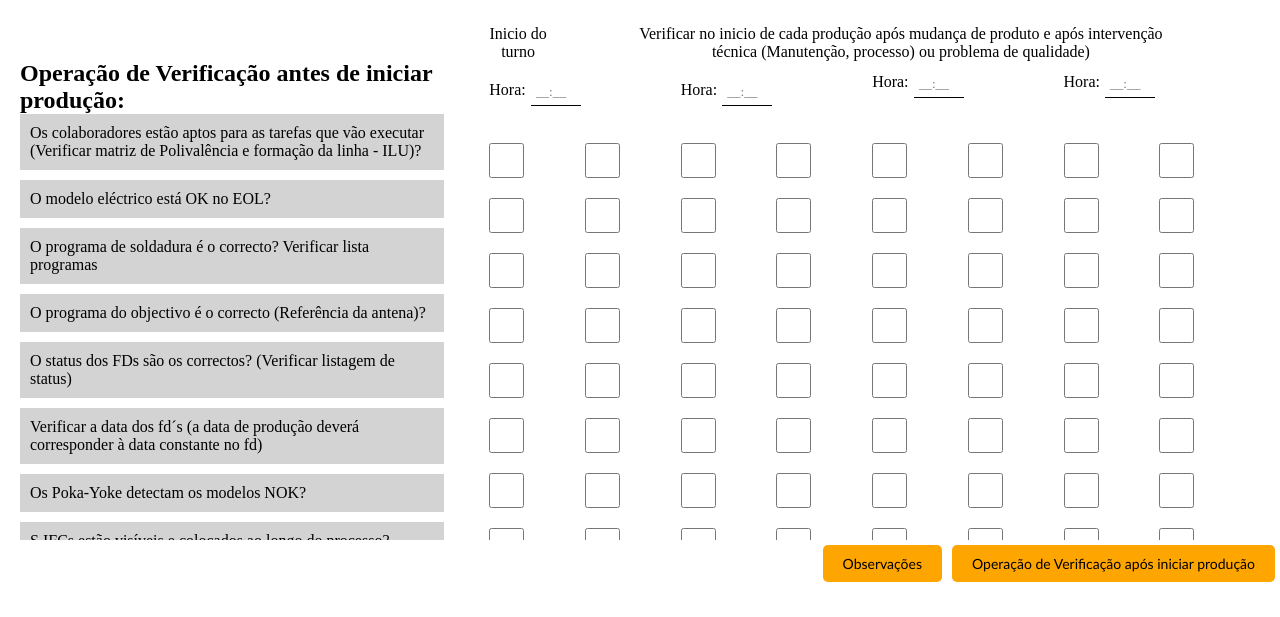
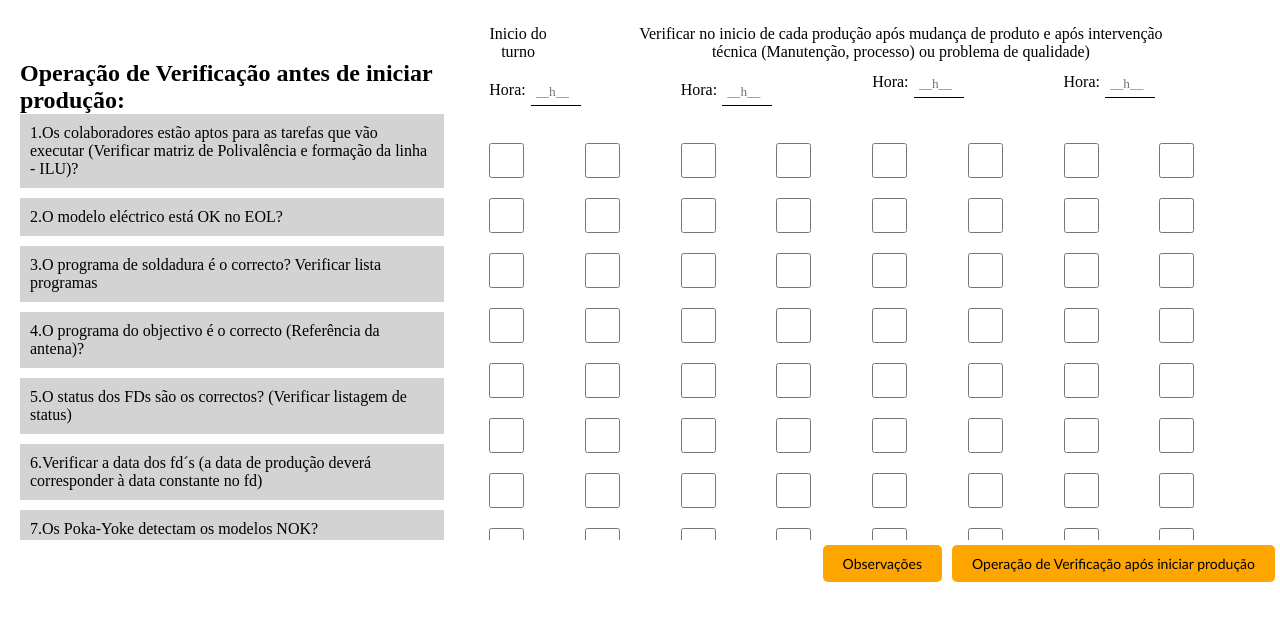
Before and after one commit to EduCosme99/flaskProject, a Flask app: page /funcionario in a window 1280 px wide. Shown: the part 80-697 px from the top of the page. Run offline with Flask 3, Linux system fonts and the light colour scheme.

Commit message:
Adicionei números aos parâmetro, correspondente ao Id

```diff
--- a/flaskProject/templates/ChecklistFunc.html
+++ b/flaskProject/templates/ChecklistFunc.html
@@ -162,20 +162,20 @@
   <div class="container">
       <div class="zona1">
       <h2>Operação de Verificação antes de iniciar produção:</h2>
-      <span class="item">Os colaboradores estão aptos para as tarefas que vão executar (Verificar matriz de Polivalência e formação da linha - ILU)?</span>
-      <span class="item">O modelo eléctrico está OK no EOL?</span>
-      <span class="item">O programa de soldadura é o correcto? Verificar lista programas</span>
-      <span class="item">O programa do objectivo é o correcto (Referência da antena)?</span>
-      <span class="item">O status dos FDs são os correctos? (Verificar listagem de status)</span>
-      <span class="item">Verificar a data dos fd´s (a data de produção deverá corresponder à data constante no fd)</span>
-      <span class="item">Os Poka-Yoke detectam os modelos NOK?</span>
-      <span class="item">S IFCs estão visíveis e colocados ao longo do processo?</span>
-      <span class="item">As caixas para análise e refugo estão vazias?</span>
-      <span class="item">Os operadores cumprem as regras de proteção ESD?</span>
-      <span class="item">A linha está limpa (nas linhas com TPM verificar se o mesmo foi realizado no turno anterior), arrumada e as ferramentas estão limpas e em bom estado?</span>
-      <span class="item"> A contagem para proxima manutenção está dentro do prazo? Amarelo: avisar manutenção Vermelho:Parar produção</span>
-      <span class="item"> A data de verificação do Poka-Yoke está de acordo com a periodicidade definida? (segundo a lista de Poka-Yoke).</span>
-      <span class="item">Garantir que todos os equipamentos electrónicos (p.e: telemovéis) se encontram desligados ou em modo voo ( apenas aplicável a L27, L47 eL42).</span>
+      <span class="item">1.Os colaboradores estão aptos para as tarefas que vão executar (Verificar matriz de Polivalência e formação da linha - ILU)?</span>
+      <span class="item">2.O modelo eléctrico está OK no EOL?</span>
+      <span class="item">3.O programa de soldadura é o correcto? Verificar lista programas</span>
+      <span class="item">4.O programa do objectivo é o correcto (Referência da antena)?</span>
+      <span class="item">5.O status dos FDs são os correctos? (Verificar listagem de status)</span>
+      <span class="item">6.Verificar a data dos fd´s (a data de produção deverá corresponder à data constante no fd)</span>
+      <span class="item">7.Os Poka-Yoke detectam os modelos NOK?</span>
+      <span class="item">8.OS IFCs estão visíveis e colocados ao longo do processo?</span>
+      <span class="item">9.As caixas para análise e refugo estão vazias?</span>
+      <span class="item">10.Os operadores cumprem as regras de proteção ESD?</span>
+      <span class="item">11.A linha está limpa (nas linhas com TPM verificar se o mesmo foi realizado no turno anterior), arrumada e as ferramentas estão limpas e em bom estado?</span>
+      <span class="item">12.A contagem para proxima manutenção está dentro do prazo? Amarelo: avisar manutenção Vermelho:Parar produção</span>
+      <span class="item">13.A data de verificação do Poka-Yoke está de acordo com a periodicidade definida? (segundo a lista de Poka-Yoke).</span>
+      <span class="item">14.Garantir que todos os equipamentos electrónicos (p.e: telemovéis) se encontram desligados ou em modo voo ( apenas aplicável a L27, L47 eL42).</span>
       </div>
   <div class="zona2">
     <div class="descricao-campos">
@@ -184,21 +184,21 @@
     </div>
         <div class="hora-campos">
     <div class="hora-item">
-      <label for="hora1">Hora:</label>
-      <input type="text" id="hora1" name="hora1" placeholder="__:__">
+      <label for="h1">Hora:</label>
+      <input type="text" id="h1" name="h1" placeholder="__h__">
     </div>
     <div class="hora-item">
-      <label for="hora2">Hora:</label>
-      <input type="text" id="hora2" name="hora2" placeholder="__:__">
+      <label for="h2">Hora:</label>
+      <input type="text" id="h2" name="h2" placeholder="__h__">
     </div>
         <div class="hora-campos">
     <div class="hora-item">
-      <label for="hora3">Hora:</label>
-      <input type="text" id="hora3" name="hora3" placeholder="__:__">
+      <label for="h3">Hora:</label>
+      <input type="text" id="h3" name="h3" placeholder="__h__">
     </div>
     <div class="hora-item">
-      <label for="hora4">Hora:</label>
-      <input type="text" id="hora4" name="hora4" placeholder="__:__">
+      <label for="h4">Hora:</label>
+      <input type="text" id="h4" name="h4" placeholder="__h__">
     </div>
   </div>
   </div>
@@ -518,6 +518,7 @@
              </div>
       </div>
           </div>
+          </div>
     <div class="button-container">
       <button class="button">Observações</button>
       <button class="button">Operação de Verificação após iniciar produção</button>
@@ -549,9 +550,36 @@
         });
       }
 
-      // Função para salvar o estado das checkboxes e das horas
+         // Função para restaurar o estado das checkboxes
+    function restoreCheckboxState() {
+      const checkboxes = document.querySelectorAll('.checkbox-group input[type="checkbox"]');
+      checkboxes.forEach(function (checkbox) {
+        const checkboxId = checkbox.getAttribute('id');
+        const savedState = localStorage.getItem(checkboxId);
+
+        if (savedState === 'true') {
+          checkbox.checked = true;
+        } else {
+          checkbox.checked = false;
+        }
+      });
+    }
+
+    // Função para restaurar o estado das horas
+    function restoreHoraState() {
+      const horaFields = document.querySelectorAll('.hora-field');
+      horaFields.forEach(function (field) {
+        const fieldId = field.getAttribute('id');
+        const savedValue = localStorage.getItem(fieldId);
+
+        if (savedValue) {
+          field.value = savedValue;
+        }
+      });
+    }
+
+    // Função para salvar o estado das checkboxes
     function saveState() {
-        // Salvar estado das checkboxes
       const checkboxes = document.querySelectorAll('.checkbox-group input[type="checkbox"]');
       checkboxes.forEach(function (checkbox) {
         const checkboxId = checkbox.getAttribute('id');
@@ -559,8 +587,10 @@
 
         localStorage.setItem(checkboxId, checkboxState);
       });
+    }
 
-        // Salvar estado das horas
+    // Função para salvar o estado das horas
+    function saveHoraState() {
       const horaFields = document.querySelectorAll('.hora-field');
       horaFields.forEach(function (field) {
         const fieldId = field.getAttribute('id');
@@ -584,14 +614,16 @@
       const target = event.target;
 
       if (target.matches('.hora-field')) {
-          saveState();
+        saveHoraState();
       }
     });
 
     // Restaurar o estado das checkboxes e das horas ao carregar a página
     document.addEventListener('DOMContentLoaded', function () {
-        restoreState();
+      restoreCheckboxState();
+      restoreHoraState();
     });
+
   </script>
   </body>
 </html>
```
Lines whose indentation alone changed are shown as unchanged.
